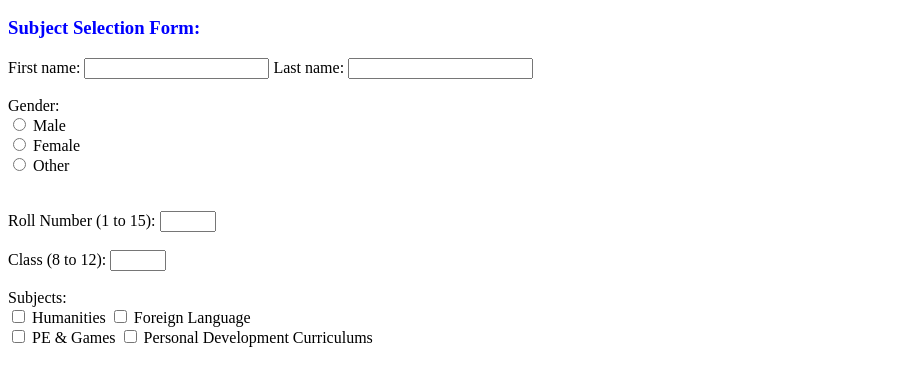
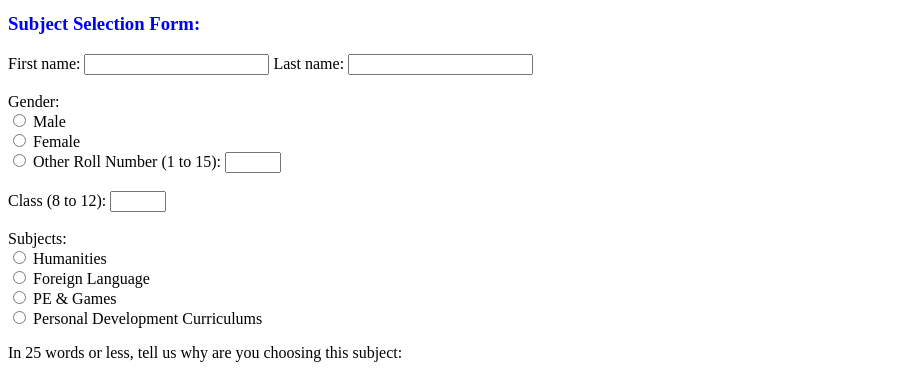
Before and after one commit to monikasingh95/Simple-HTML-Form, a plain HTML site: page MyForm.html in a window 1280 px wide. Shown: the part 343-720 px from the top of the page, without its empty margins (0-904 px from the left). Drawn offline with Linux system fonts and the light colour scheme.

Commit message:
Corrected the errors.

```diff
--- a/MyForm.html
+++ b/MyForm.html
@@ -4,7 +4,6 @@
     <meta charset="UTF-8">
     <title>GuruCool School of Creativity</title>
     <link rel="icon"  type="image/jpg" sizes="16×16" href="favicon.jpg">
-
 
 </head>
 <meta charset = "utf-8" />
@@ -17,28 +16,27 @@
 </style>
 
 </body>
-<img style="display: inline;" src="favicon.jpg" />
-<h1 style="display: inline;"></h1>
+<img src="favicon.jpg" />
 <h1  style = "color:darkgreen"> GuruCool School of Creativity</h1>
 <h2 style = "color:darkgreen"> Katol Road, Nagpur</h2>
 <h3 style = "color:blue"> Subject Selection  Form:</h3>
 
-
-    <form action="/action_page.php">
         <label for="fname">First name:</label>
         <input type="text" id="fname" name="fname">
 
         <label for="lname">Last name:</label>
         <input type="text" id="lname" name="lname"><br><br>
-        <form>
+
          <label for="male">Gender:</label><br>
+
          <input type="radio" id="male" name="gender" value="male">
          <label for="male">Male</label><br>
+
          <input type="radio" id="female" name="gender" value="female">
          <label for="female">Female</label><br>
+
          <input type="radio" id="other" name="gender" value="other">
          <label for="other">Other</label>
-        </form><br><br>
 
         <label for="quantity">Roll Number (1 to 15):</label>
         <input type="number" id="quantity" name="quantity" min="1" max="15"><br><br>
@@ -47,10 +45,14 @@
         <input type="number" id="quantity" name="quantity" min="8" max="12"><br><br>
 
         <label for="fname">Subjects:</label><br>
-        <label> <input type="checkbox"> Humanities</label>
-        <label> <input type="checkbox"> Foreign Language</label><br>
-        <label> <input type="checkbox"> PE & Games</label>
-        <label> <input type="checkbox"> Personal Development Curriculums</label><br><br>
+        <input type="radio" id="Humanities" name="subject" value="Humanities">
+        <label for="Humanities">Humanities</label><br>
+        <input type="radio" id="Foreign Language" name="subject" value="Foreign Language">
+        <label for="Foreign Language">Foreign Language</label><br>
+        <input type="radio" id="PE & Games" name="subject" value="PE & Games">
+        <label for="PE & Games">PE & Games</label><br>
+        <input type="radio" id="Personal Development Curriculums" name="subject" value="Personal Development Curriculums">
+        <label for="Personal Development Curriculums">Personal Development Curriculums</label><br>
 
         <form method="post" action="parse-textarea.php">
             <p>In 25 words or less, tell us why are you choosing this subject:</p>
@@ -59,18 +61,7 @@
                 <input type="reset"></p>
         </form>
 
-
-
-
-
-
-
-
-
-
-
-
         <input type="submit" value="Submit"><br><br>
         <a href="http://localhost:63342/MyFirstProject/GuruCool.html?_ijt=2d3jd2nclsbjr8ov4fjr2258r0">School Website</a>
-    </form>
+
 </html>
```
Lines whose indentation alone changed are shown as unchanged.
